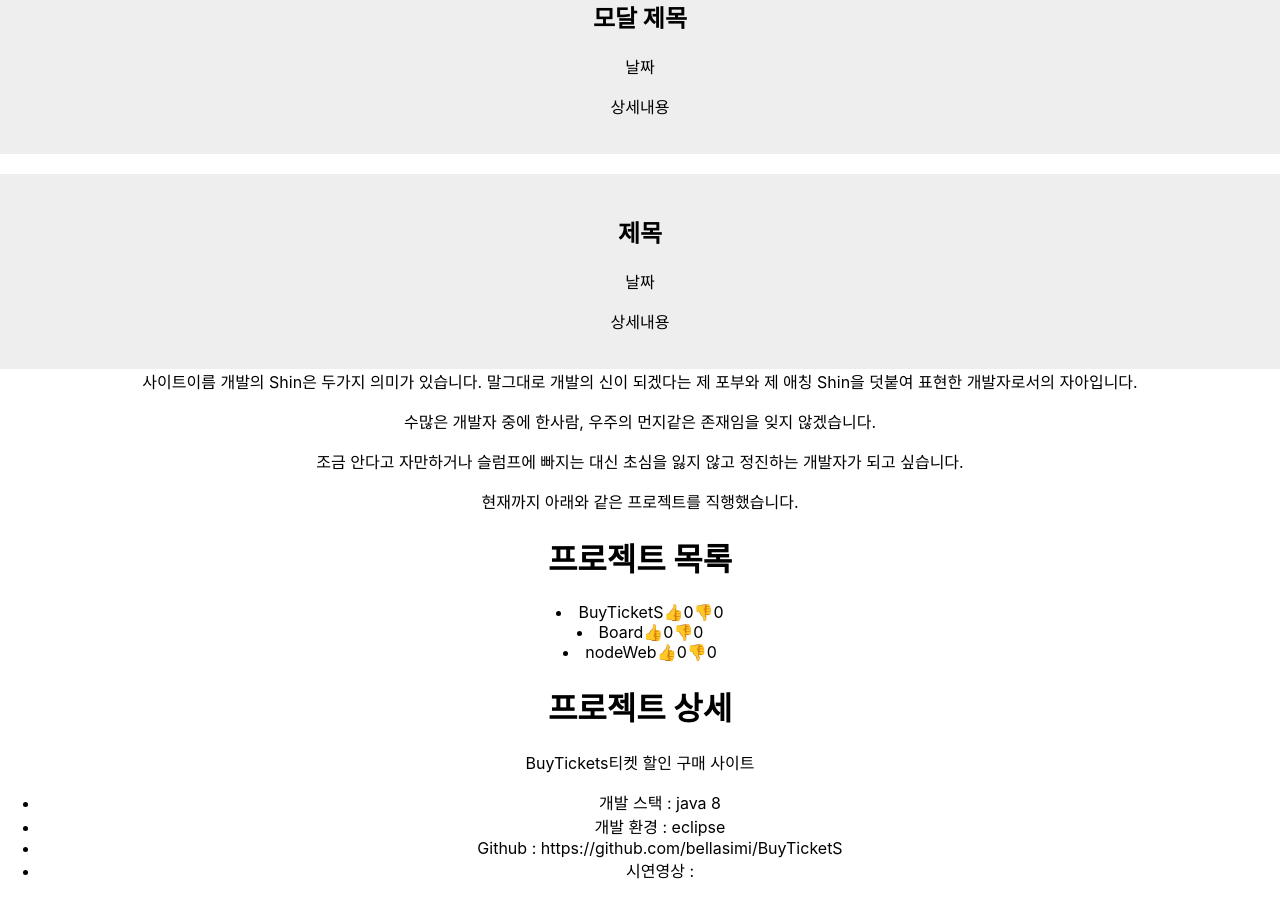
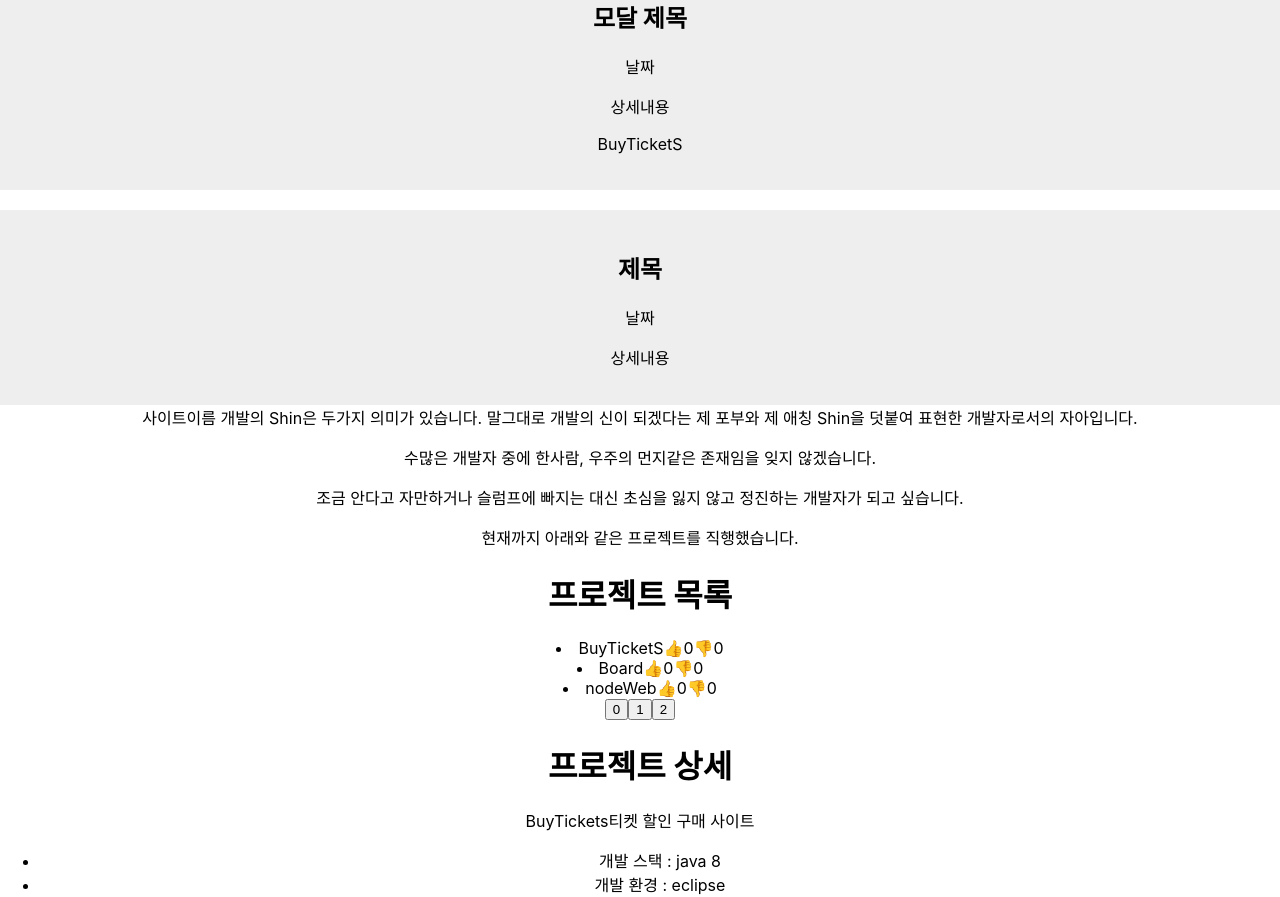
Before and after one commit to bellasimi/nodeWeb, a React (Create React App) app in the folder resume/: page / in a window 1280 px wide. Shown: the part 580-1477 px from the top of the page. Built offline with nearby package versions, Linux system fonts and the light colour scheme.

Commit message:
[Front] bind함수로 콜백함수 호출

```diff
--- a/resume/src/App.js
+++ b/resume/src/App.js
@@ -76,6 +76,7 @@ function App() {
     }
 
     let [modalTitle,setModalTitle] = useState("모달 제목");
+    let [modalIdx,setModalIdx] = useState(0);
 
 
 
@@ -117,7 +118,7 @@ function App() {
 
                 {
                     modal === true
-                    ? <Modal modalTitle={modalTitle} />
+                    ? <Modal modalTitle={modalTitle} modalIdx={modalIdx} 프로젝트명={프로젝트명}/>
                     : null
                 }
                 <div className="modal">
@@ -143,7 +144,7 @@ function App() {
             {
                 프로젝트명.map((각각의값,idx) => {
                     return (
-                        <li onClick = { () => { setModalTitle(각각의값) } }>{프로젝트명[idx]}
+                        <li onClick = { setModalTitle.bind(this,각각의값) }>{프로젝트명[idx]}
                             <span onClick = { () => {repChange(good,idx) } }>👍</span>
                             <span>
                                 {good[idx]}
@@ -159,7 +160,9 @@ function App() {
                 })
 
             }
-
+            <button onClick={setModalIdx.bind(null,0)}>0</button>
+            <button onClick={()=>{setModalIdx(1)}}>1</button>
+            <button onClick={()=>{setModalIdx(2)}}>2</button>
             <h1>프로젝트 상세</h1>
             <div>
                {projects.BTS.title}
@@ -249,6 +252,7 @@ function Modal(props){
             <h2>{props.modalTitle}</h2>
             <p>날짜</p>
             <p>상세내용</p>
+            <p>{props.프로젝트명[props.modalIdx]}</p>
         </div>
     );
 }
```
